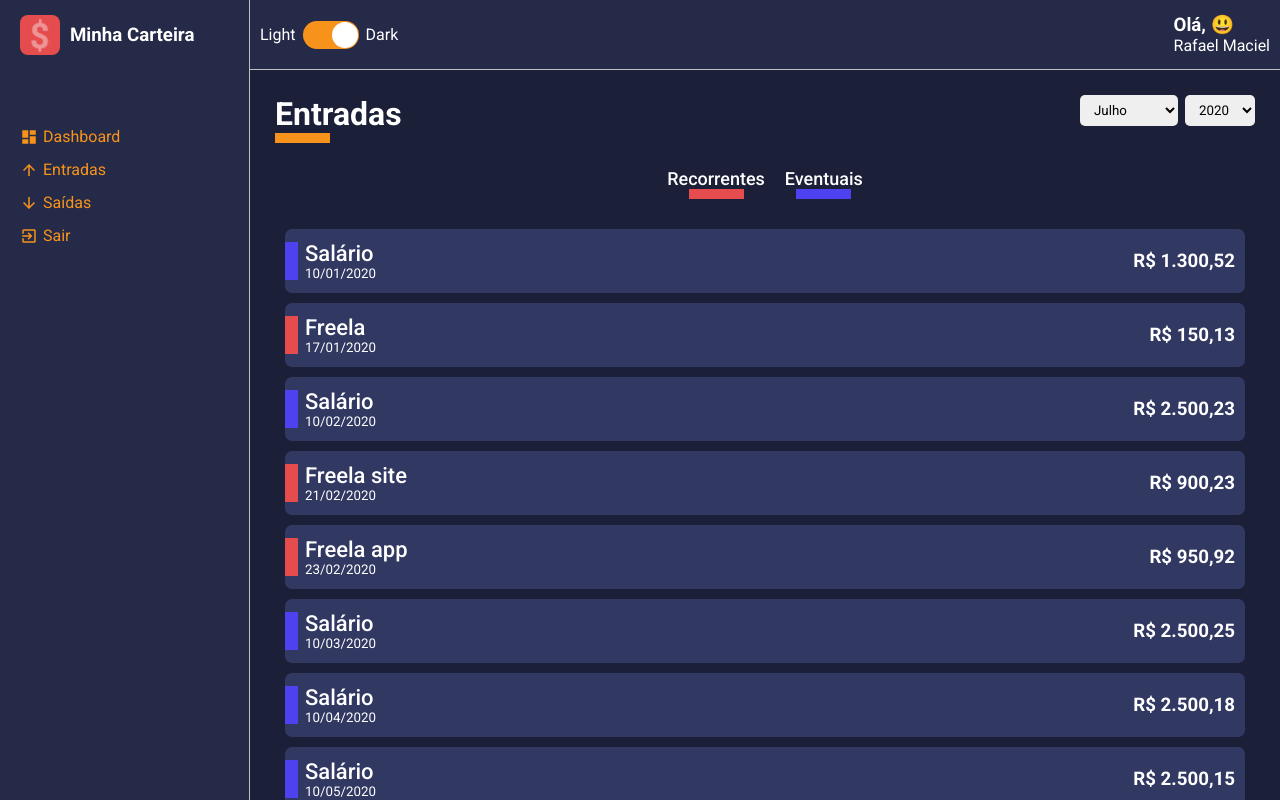
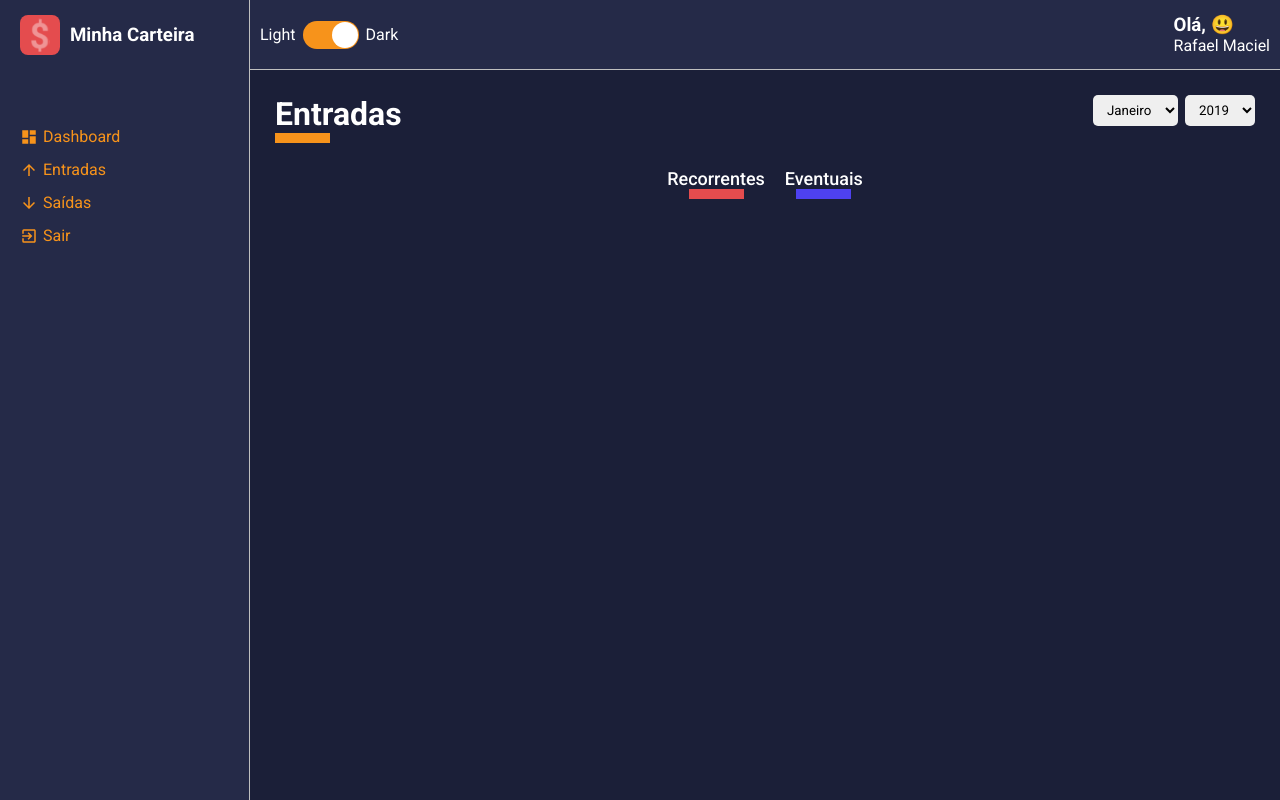
Before and after one commit to rafa-smaciel/application-type-script-dashboard, a React (Create React App) app: page /list/entry-balance in a window 1280 px wide. Built offline with nearby package versions, Linux system fonts and the light colour scheme.

Commit message:
24. Filtering inputs and outputs by month and year

```diff
--- a/src/components/SelectInput/index.tsx
+++ b/src/components/SelectInput/index.tsx
@@ -7,12 +7,14 @@
         value: string | number;
         label: string | number;
     }[],
+    onChange(event: React.ChangeEvent<HTMLSelectElement>): void | undefined;   //Ou seja, esse função; toda vez que mudar o valor, eu quero capturar esse valor. Esse onchange vai ser usado no retorno do list.
+    defaultValue?: string | number; //Faz parte da lógica de que quando eu recarregar a pagina, ele sempre mostre o valor doano padrão.
 }
 
-const SelectInput: React.FC<ISelectInputProps> = ({options}) => { //Tem a tipagem React.FC, porém tem as caracteristicas da interface;
+const SelectInput: React.FC<ISelectInputProps> = ({ options, onChange, defaultValue }) => { //Tem a tipagem React.FC, porém tem as caracteristicas da interface; //defaulValue: Faz parte da lógica de que quando eu recarregar a pagina, ele sempre mostre o valor doano padrão.
     return (
         <Container>
-           <select>
+           <select onChange={onChange} defaultValue={defaultValue}>
                {
                options.map(option => (
                    <option
--- a/src/pages/Dashboard/index.tsx
+++ b/src/pages/Dashboard/index.tsx
@@ -15,7 +15,7 @@
     return (
         <Container>
             <ContentHeader title="Dashboard" lineColor="#fff">
-               <SelectInput options={options}/>
+               <SelectInput options={options} onChange={() => {}}/>
             </ContentHeader>
         </Container>
     );
--- a/src/pages/List/index.tsx
+++ b/src/pages/List/index.tsx
@@ -31,6 +31,11 @@
 const List: React.FC<IRouteParams> = ({ match }) => { //No caso do return, dentro do useMemo, eu preciso pegar o tipo do URL, no caso desse tipo ele vem dos parametros da rota. Como ele vem dos parametros da rota, agente pode vir aqui e colocar como parametro da nossa lista, um cara chamado match, esse match esta disponivel graças ao react router dom. Porque o nosso lista vem dentro do Route path, do arquivo Routes. Esse cara esta dentro de um switch e dentro de um layout, que devolve o nosso AppRoutes  para  nosso index, que esta dento do browserRouter. o browser router disponibiliza pra gente esse match, que ele vai conter os parametros que tem na rota "URL". Porem, para ser usada, é necessário criar uma interface.
     const [data, setData] = useState<IData[]>([]); //Qual é a estrutura do useState? O useState é um array que na primeira posição "data", ele guarda o valor do estado e na seunda posição ele tem uma função que atualiza o valor do estado; ja nos colchetes do useState, conseguimos atribuir um valor inicial. Porém é legal nós criamos uma interface para dizer quais valores/informações agente vai lidar com  esse "data".Depois de criar o interface, eu coloco os simbolos de menor e passo a interface depois fecho com o simbolo de maior.
 
+    // eslint-disable-next-line @typescript-eslint/no-unused-vars
+    const [monthSelected, setMonthSelected] = useState<string>(String(new Date().getMonth() + 1));//Nesse estado eu guardo o mes selecionado no filtro. //(String(new Date().getMonth() +1)), serve para que toda a vez que iniciarmos a lista ele mostre o mês atual.
+    // eslint-disable-next-line @typescript-eslint/no-unused-vars
+    const [yearSelected, setYearSelected] = useState<string>(String(new Date().getFullYear())); //Nesse estado eu guardo o ano selecionado no filtro. //(String(new Date().getFullYear())), serve para que toda a vez que iniciarmos a lista ele mostre o ano atual.
+
     const { type } = match.params;
 
     const title = useMemo(() => { //Use memo memoriza valores. Trata-se de uma função anonima; na hora que bate no useMemo, ele ja vai disparar o conteudo da função automáticamente. Entre as chaves é o que agente quer fazer e colchete agente pode colocar um parametro, ou seja, agente pode definir assim: -Eu quero que esse cara atualize sempre quando tal coisa mudar". No nosso caso, vamos colocar a mudança da rota no url. Então quando a rota mudar, eu vou querer que mude o title do ContentHeader. Ainda sobre os colchetes vazios, o que agente colocar nele de constante ou varivel, se mudar, vai gerar uma nova renderização do title, graças ao useMemo; que fica escutando se o um determinado valor mudou.
@@ -49,20 +54,32 @@
 
 
     const months = [
+        {value: 1, label: 'Janeiro'},
+        {value: 5, label: 'Maio'},
         {value: 7, label: 'Julho'},
-        {value: 8, label: 'Agosto'},
-        {value: 9, label: 'Setembro'},
     ]
     const years = [
-        {value: 2020, label: 2020},
         {value: 2019, label: 2019},
         {value: 2018, label: 2018},
+        {value: 2020, label: 2020},
     ]
 
-    useEffect(() => {//Muito parecido com o useMemo, porém com a diferença que ele é disparado toda a vez que atela é carregada.
-        const response = listData.map(item => { //Vou fazer um map no listData. E para cada item eu vou devolver com o return e vou copiar o formato que ele esta esperando do interface, conforme abaixo:
+    useEffect(() => {
+        //Muito parecido com o useMemo, porém com a diferença que ele é disparado toda a vez que atela é carregada.
+        const filteredData = listData.filter(item => { //Vou fazer um map no listData. E para cada item eu vou devolver com o return e vou copiar o formato que ele esta esperando do interface, conforme abaixo:
+
+            //Fazendo a função de filtro. Primeiramente vou mudar de map para filter. Vou mudar para filter pois quero filtrar pelos valores que tem a mesma data e ano que estiver selecionado.
+            const date = new Date(item.date); //Primeiramente vou pegar os numero dos dados mockados da pasta repositories e vou tratar esses dados; vou converter eles em data.
+            const month = String(date.getMonth() + 1); //Para facilitar, vou deixar separado; //Para igualar com o retorno da função month === monthSelected, vou converter esse dado em string;
+            const year = String(date.getFullYear()); //Para igualar com o retorno da função year === yearSelected, vou converter esse dado em string;
+
+            return month === monthSelected && year === yearSelected; //ou seja, eu vou retornar as tarefas que possuem o mês igual ao mês slecionado, e o ano selecionado.
+        }); //Portanto primeiro eu filtrei pelo mês e ano.
+
+        //Agora eu tenho que percorrer ele para formatar;
+        const formattedData = filteredData.map(item => {
             return {
-        id: String(Math.random() * data.length), //Para criar um ID para o map abaixo, vou usar uma função do java script chamada math.random. Eu vu pedir pra ele criar pra mim um numero aleatório dentro da numeração do tamanho da nossa lista. Se alista tiver 49 itens, o random vai criar 49 id's.
+                id: String(new Date().getTime()) + item.amount, //Para gerar numeros diferentes com o (new Date().getTime() + item.amount); uma combinação de dois itens para gerar ID's diferentes. //String(Math.random() * data.length), era assim. Para criar um ID para o map abaixo, vou usar uma função do java script chamada math.random. Eu vu pedir pra ele criar pra mim um numero aleatório dentro da numeração do tamanho da nossa lista. Se alista tiver 49 itens, o random vai criar 49 id's.
                 description: item.description,
                 amountFormatted: formatCurrency(Number(item.amount)),
                 frequency: item.frequency,
@@ -70,14 +87,17 @@
                 tagColor: item.frequency === 'recorrente' ? '#4E41F0' : '#E44C4E',
             }
         })
-    setData(response);
-    },[]);//Se não colocarmos nada nos colchetes, ele é disparado somente 1 vez. Se colocarmos uma constante ou variavel nos colchetes, ele sempre vai recarregar/renderizar se o valor que agente colocar nos colchetes mudar.
+    setData(formattedData); //Portanto depois eu pego e devolvo os valores formatados.
+    },[listData, monthSelected, yearSelected, data.length]);//Se não colocarmos nada nos colchetes, ele é disparado somente 1 vez. Se colocarmos uma constante ou variavel nos colchetes, ele sempre vai recarregar/renderizar se o valor que agente colocar nos colchetes mudar.
+
+
+    //DefaultValue no return do SelectInput, faz parte da lógica de que quando eu recarregar a pagina, ele sempre mostre o valor doano padrão.
 
     return (
         <Container>
             <ContentHeader title={title} lineColor={lineColor}>
-               <SelectInput options={months}/>
-               <SelectInput options={years}/>
+               <SelectInput options={months} onChange={(e) => setMonthSelected(e.target.value)} defaultValue={monthSelected}/>
+               <SelectInput options={years} onChange={(e) => setYearSelected(e.target.value)} defaultValue={yearSelected}/>
             </ContentHeader>
 
             <Filters>
```
Lines whose indentation alone changed are shown as unchanged.
